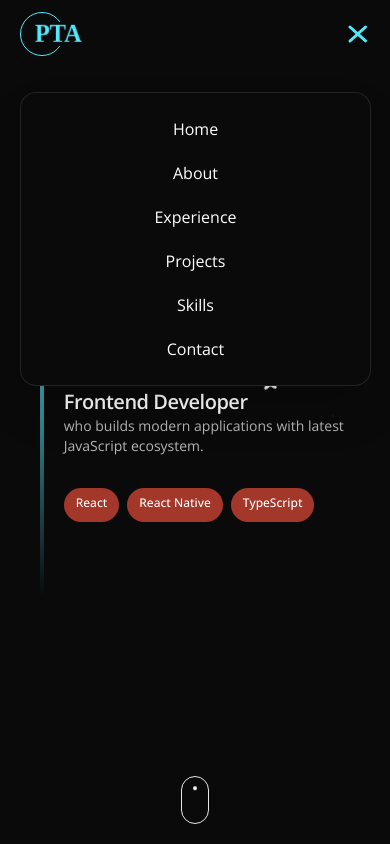
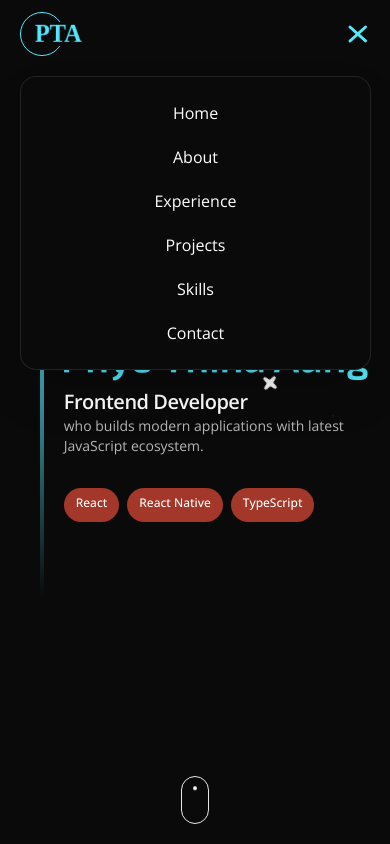
Before and after one commit to phyothiha-aung/portfolio, a Next.js app: page / in a window 390 px wide. Both pictures are taken after a click on the button 358 px from the left and 34 px from the top of the page. Shown: the top 844 px of the page. Built offline with nearby package versions, Linux system fonts and the light colour scheme.

Commit message:
fix mobile navbar

```diff
--- a/components/Navbar.tsx
+++ b/components/Navbar.tsx
@@ -8,13 +8,16 @@ const links = ["Home", "About", "Experience", "Projects", "Skills", "Contact"];
 const Navbar = () => {
   const [isOpen, setIsOpen] = useState(false);
   const menuRef = useRef<HTMLDivElement>(null);
+  const buttonRef = useRef<HTMLButtonElement>(null);
 
   useEffect(() => {
     const handleClickOutside = (event: MouseEvent) => {
+      const target = event.target as Node;
       if (
         isOpen &&
         menuRef.current &&
-        !menuRef.current.contains(event.target as Node)
+        !menuRef.current.contains(target) &&
+        !buttonRef.current?.contains(target)
       ) {
         setIsOpen(false);
       }
@@ -57,6 +60,7 @@ const Navbar = () => {
         </ul>
 
         <button
+          ref={buttonRef}
           onClick={() => setIsOpen(!isOpen)}
           className="md:hidden text-2xl cursor-pointer text-primary"
         >
@@ -66,7 +70,7 @@ const Navbar = () => {
         {isOpen && (
           <div
             ref={menuRef}
-            className="md:hidden absolute mt-3 bg-background w-[90%] mx-auto top-20 border border-white/10 rounded-2xl px-6 py-6 text-white shadow-2xl"
+            className="md:hidden absolute bg-background w-[90%] mx-auto top-19 border border-white/10 rounded-2xl px-6 py-6 text-white shadow-2xl"
           >
             <div className="flex flex-col gap-5 text-center">
               {links.map((item) => (
```
